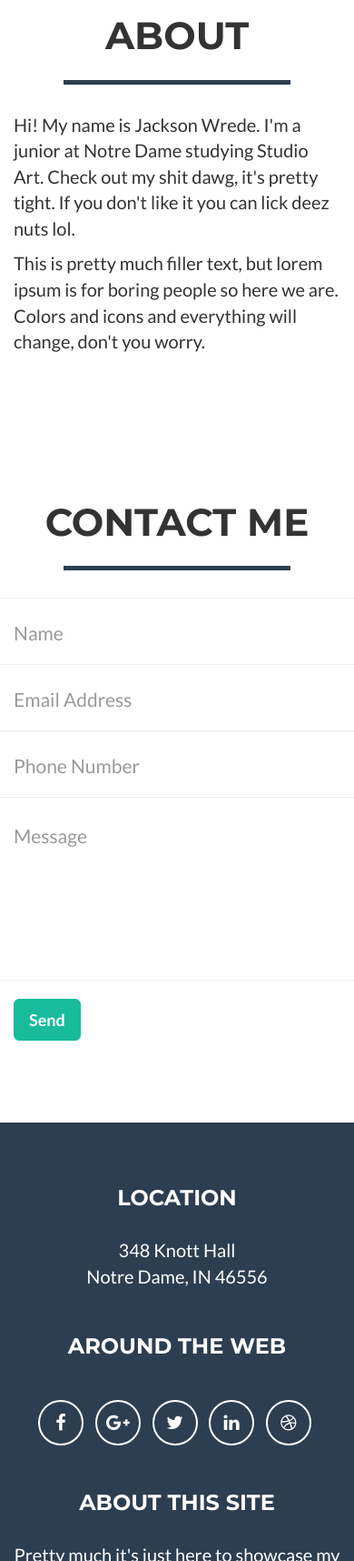
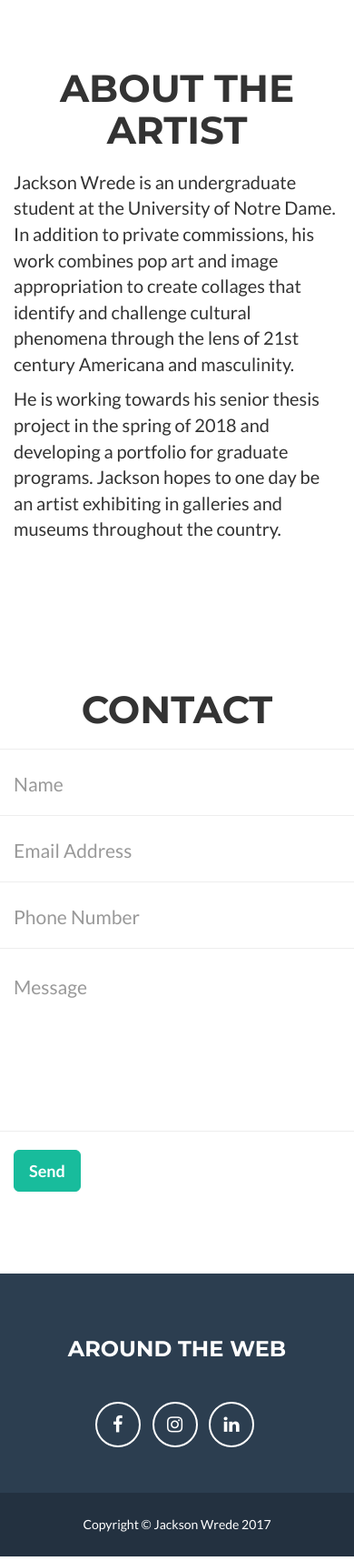
Before and after one commit to mreill11/JacksonWrede, a website: page index.html in a window 390 px wide. Shown: the part 3940-5656 px from the top of the page at 91% size. Drawn offline with nearby package versions, Linux system fonts and the light colour scheme.

Commit message:
formatting

```diff
--- a/index.html
+++ b/index.html
@@ -219,16 +219,16 @@
         <div class="container">
             <div class="row">
                 <div class="col-lg-12 text-center">
-                    <h2>About</h2>
-                    <hr class="star-primary">
+                    <h2>About The Artist</h2>
+                    <br />
                 </div>
             </div>
             <div class="row">
                 <div class="col-lg-4 col-lg-offset-2">
-                    <p>Hi! My name is Jackson Wrede. I'm a junior at Notre Dame studying Studio Art. Check out my shit dawg, it's pretty tight. If you don't like it you can lick deez nuts lol.</p>
+                    <p>Jackson Wrede is an undergraduate student at the University of Notre Dame.  In addition to private commissions, his work combines pop art and image appropriation to create collages that identify and challenge cultural phenomena through the lens of 21st century Americana and masculinity.</p>
                 </div>
                 <div class="col-lg-4">
-                    <p>This is pretty much filler text, but lorem ipsum is for boring people so here we are. Colors and icons and everything will change, don't you worry.</p>
+                    <p>He is working towards his senior thesis project in the spring of 2018 and developing a portfolio for graduate programs.  Jackson hopes to one day be an artist exhibiting in galleries and museums throughout the country.</p>
                 </div>
                 <div class="col-lg-8 col-lg-offset-2 text-center">
                     <!--<a href="#" class="btn btn-lg btn-outline">
@@ -244,8 +244,8 @@
         <div class="container">
             <div class="row">
                 <div class="col-lg-12 text-center">
-                    <h2>Contact Me</h2>
-                    <hr class="star-primary">
+                    <h2>Contact</h2>
+                    <br />
                 </div>
             </div>
             <div class="row">
@@ -299,35 +299,24 @@
         <div class="footer-above">
             <div class="container">
                 <div class="row">
-                    <div class="footer-col col-md-4">
-                        <h3>Location</h3>
-                        <p>348 Knott Hall
-                            <br>Notre Dame, IN 46556</p>
-                    </div>
-                    <div class="footer-col col-md-4">
+
+                    <div class="footer-col col-md-12">
                         <h3>Around the Web</h3>
                         <ul class="list-inline">
                             <li>
                                 <a href="#" class="btn-social btn-outline"><i class="fa fa-fw fa-facebook"></i></a>
                             </li>
                             <li>
-                                <a href="#" class="btn-social btn-outline"><i class="fa fa-fw fa-google-plus"></i></a>
+                                <a href="#" class="btn-social btn-outline"><i class="fa fa-fw fa-instagram"></i></a>
                             </li>
-                            <li>
-                                <a href="#" class="btn-social btn-outline"><i class="fa fa-fw fa-twitter"></i></a>
-                            </li>
+
                             <li>
                                 <a href="#" class="btn-social btn-outline"><i class="fa fa-fw fa-linkedin"></i></a>
                             </li>
-                            <li>
-                                <a href="#" class="btn-social btn-outline"><i class="fa fa-fw fa-dribbble"></i></a>
-                            </li>
+
                         </ul>
                     </div>
-                    <div class="footer-col col-md-4">
-                        <h3>About This Site</h3>
-                        <p>Pretty much it's just here to showcase my shit.</p>
-                    </div>
+
                 </div>
             </div>
         </div>
@@ -335,7 +324,7 @@
             <div class="container">
                 <div class="row">
                     <div class="col-lg-12">
-                        Copyright &copy; Matt "the douche" Reilly 2016
+                        Copyright &copy; Jackson Wrede 2017
                     </div>
                 </div>
             </div>
```
Also changed, not shown: img/boxing.png, img/meth.png.
